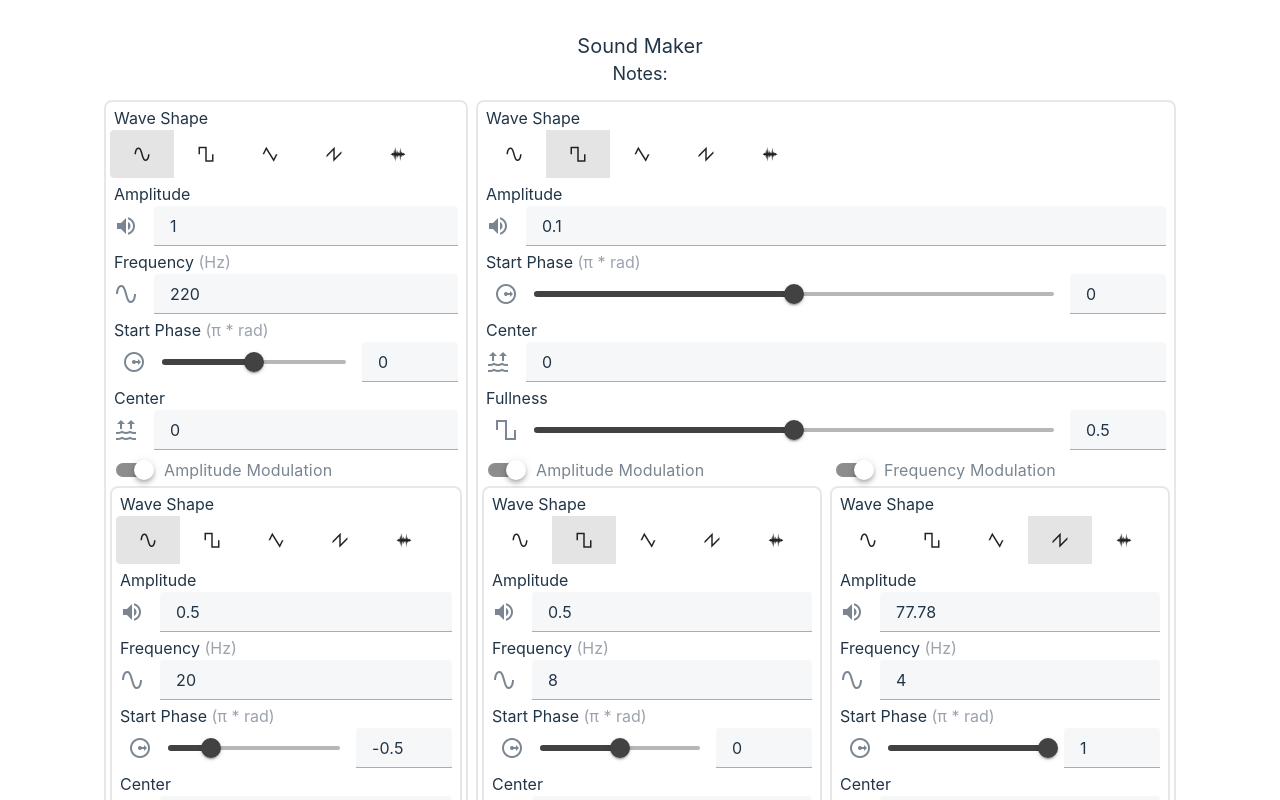
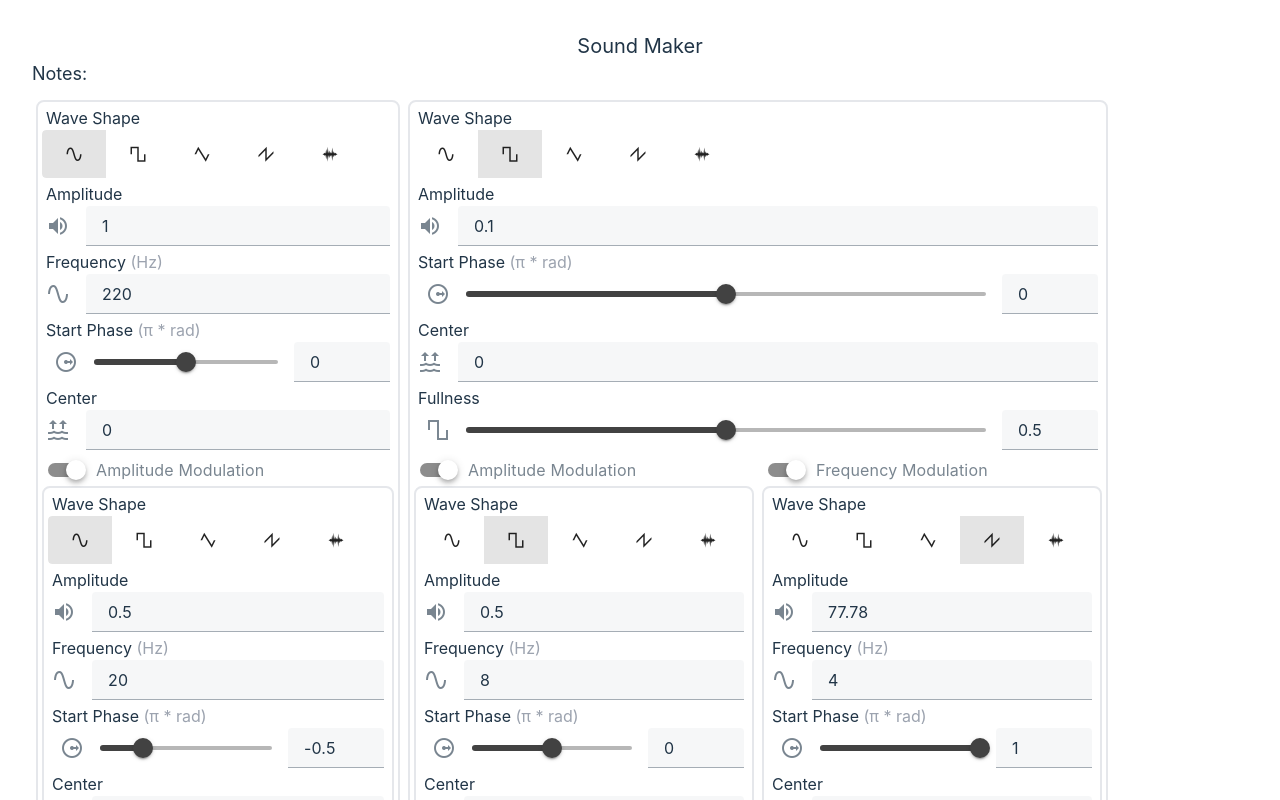
Before and after one commit to Oriery/cos_7, a Vue app: page / in a window 1280 px wide. Shown: the top 800 px of the page. Built offline with nearby package versions, Linux system fonts and the light colour scheme.

Commit message:
fix layout

```diff
--- a/src/App.vue
+++ b/src/App.vue
@@ -2,8 +2,8 @@
   <div>
     <h2 class="text-xl">Sound Maker</h2>
     <div class="flex flex-col gap-2">
-      <h2 class="text-lg">Notes:</h2>
-      <div class="flex flex-wrap justify-center">
+      <h2 class="text-lg text-start">Notes:</h2>
+      <div class="flex flex-wrap">
         <NoteComponent
           v-for="note in noteSequence"
           :key="note.id"
--- a/src/style.css
+++ b/src/style.css
@@ -60,6 +60,7 @@ button:focus-visible {
 }
 
 #app {
+  width: 100%;
   max-width: 1280px;
   margin: 0 auto;
   padding: 2rem;
```
